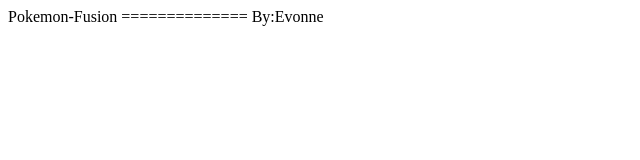
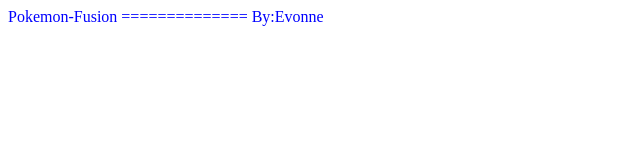
Before and after one commit to alexc12303/Pokemon-Fusion, a plain HTML site: page index.html in a window 1280 px wide. Shown: the whole page, without its empty margins (0-640 px from the left). Drawn offline with Linux system fonts and the light colour scheme.

Commit message:
Update index.html

```diff
--- a/index.html
+++ b/index.html
@@ -1,4 +1,8 @@
 Pokemon-Fusion
 ==============
 
+<body style="backround: black; color: blue">
+
+</body>
+
 By:Evonne
```
